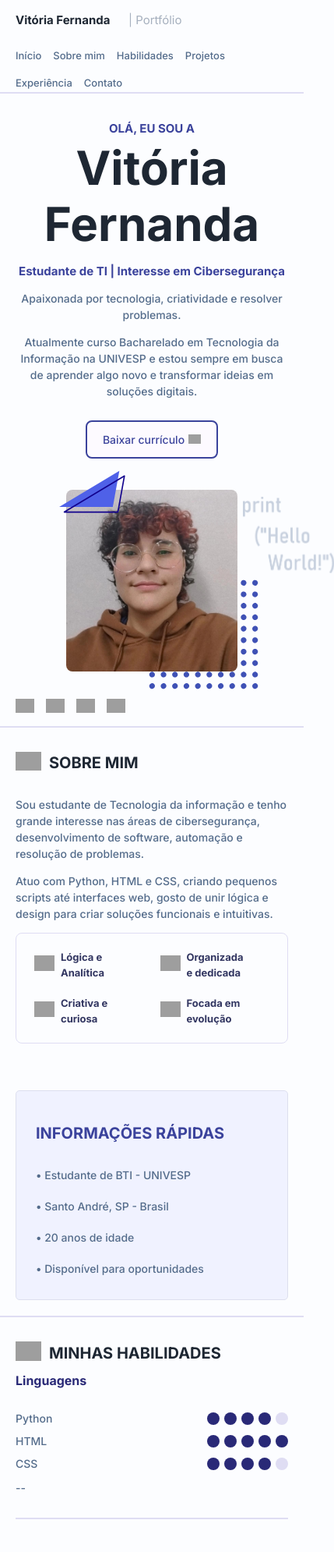
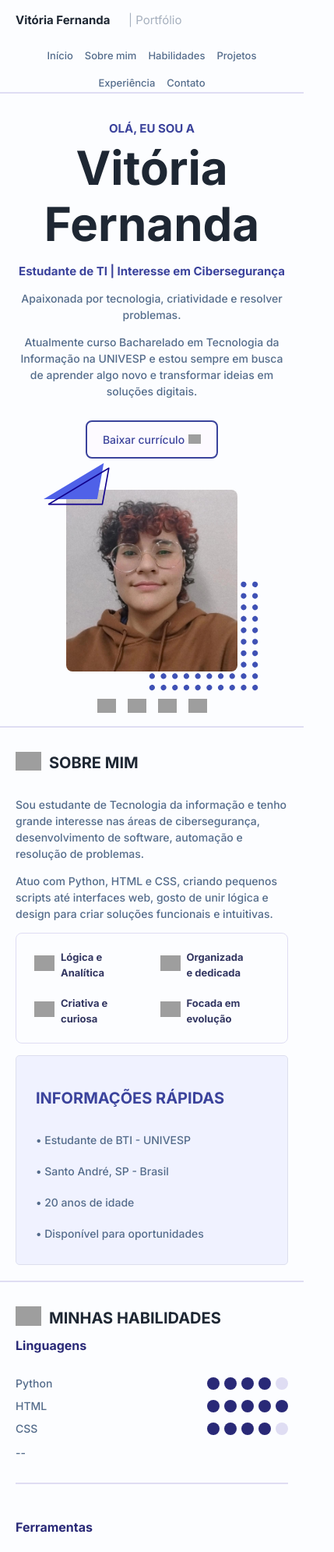
Before and after one commit to willouchi1999-lab/Portfolio-Vitoria-Fernanda, a plain HTML site: page index.html in a window 390 px wide. Shown: the top 1990 px of the page at 78% size, 429 px wide, since content can reach past the window. Drawn offline with Linux system fonts and the light colour scheme; grey boxes are pictures that could not be loaded.

Commit message:
Update style.css

```diff
--- a/style.css
+++ b/style.css
@@ -877,9 +877,7 @@
     width: 100%;
 }
 
-/* ==========================================================
-   RESPONSIVO - MOBILE E TABLET (telas até 768px)
-   ========================================================== */
+/*---------------------------RESPONSIVO - MOBILE E TABLET (telas até 768px)--------------------------*/
 
 @media (max-width: 768px) {
 
@@ -908,7 +906,6 @@
     padding-right: 20px;
   }
 
-
   .linha-cinza {
     width: calc(100% + 40px);
     margin-left: -20px;
@@ -926,6 +923,13 @@
     margin-left: -20px;
     padding: 16px 20px;
   }
+
+ .menu {
+    gap: 15px;
+    flex-wrap: wrap;
+    justify-content: center;
+  }
+
 
   /* ---------- CABEÇALHO ---------- */
   header {
@@ -976,22 +980,25 @@
 
   .foto-perfil-triangulo {
     width: 130px;
-    top: -40px;
-    left: -30px;
+    top: -50px;
+    left: -50px;
   }
 
-.foto-perfil-print {
+  .foto-perfil-print {
     width: 117px;
     top: 29px;
-    left: 227px;
+    left: 100px;
   }
 
   .foto-perfil-bolinhas {
     width: 147px;
-    top: 132px;
+    top: 134px;
     left: 103px;
   }
-}
+
+  .redes_sociais {
+    justify-content: center;
+  }
 
   /* ---------- SOBRE MIM ---------- */
   .sobre-conteudo {
@@ -1000,18 +1007,10 @@
 
   .informacoes-rapidas {
     margin-right: 0;
-    margin-top: 20px;
+    margin-top: -60px;
     width: 100%;
     box-sizing: border-box;
   }
-
-    .informacoes-rapidas {
-    margin-right: 0;
-    margin-top: -15px;
-    width: 100%;
-    box-sizing: border-box;
-  }
-
 
   /* ---------- HABILIDADES ---------- */
   .coluna-habilidade:not(:last-child) {
@@ -1046,9 +1045,9 @@
   }
 
   /* ---------- CONTATO ---------- */
-
- .contato-grid {
+  .contato-grid {
     align-items: center;
+    justify-content: center;
     text-align: center;
   }
 
@@ -1059,3 +1058,9 @@
   .botao_contato {
     align-self: center;
   }
+
+.contato-texto {
+    margin-top: -20px;
+}
+
+}
```
